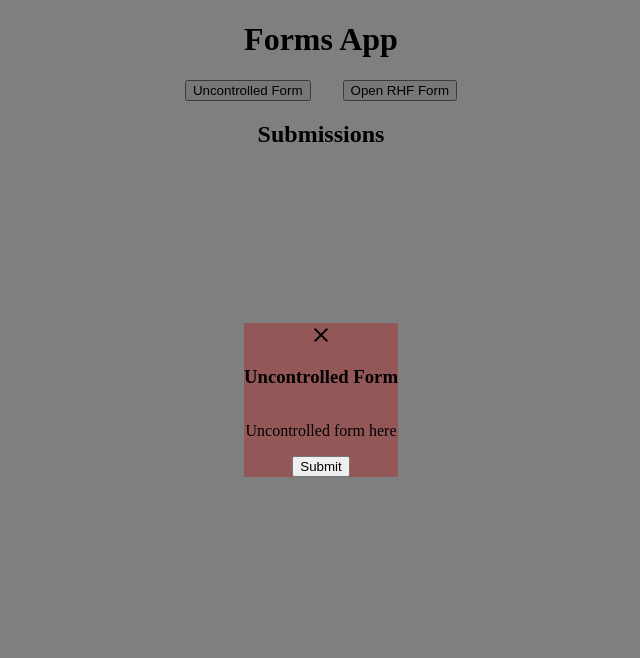
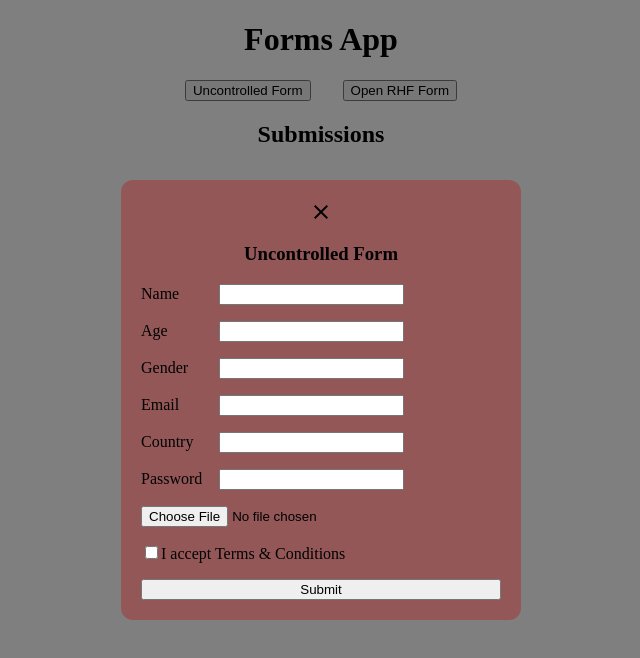
Before and after one commit to Natalia-1707/Forms, a React (Vite) app: page / in a window 1280 px wide. Both pictures are taken after a click on the button "Uncontrolled Form". Shown: the top 658 px of the page, without its empty margins (319-959 px from the left). Built offline with nearby package versions, Linux system fonts and the light colour scheme.

Commit message:
feat: make uncontrolled form and RHF Form

```diff
--- a/package.json
+++ b/package.json
@@ -13,6 +13,7 @@
   },
   "dependencies": {
     "@reduxjs/toolkit": "^2.12.0",
+    "i18n-iso-countries": "^7.14.0",
     "react": "^19.2.6",
     "react-dom": "^19.2.6",
     "react-hook-form": "^7.77.0",
--- a/src/App.tsx
+++ b/src/App.tsx
@@ -1,6 +1,6 @@
 import './App.css'
 import Header from './components/Header';
-import Main from './components/Main/Main'
+import Main from './components/main/Main'
 
 function App() {
   return (
--- a/src/components/Main/Main.tsx
+++ b/src/components/Main/Main.tsx
@@ -1,6 +1,8 @@
 import { useState } from "react";
 import "./main.css";
-import Modal from '../Modal/Modal'
+import Modal from '../modal/Modal'
+import UncontrolledForm from '../forms/UncontrolledForm'
+import RHFForm from '../forms/RHFForm'
 
 export default function Main() {
     const [modalType, setModalType] = useState<"uncontrolled" | "rhf" | null>(null);
@@ -23,9 +25,9 @@ export default function Main() {
                 onClose={() => setModalType(null)}
             >
                 {modalType === "uncontrolled" ? (
-                <p>Uncontrolled form here</p>
+                  <UncontrolledForm />
                 ) : (
-                <p>RHF form here</p>
+                  <RHFForm />
                 )}
             </Modal>
             )}
--- a/src/components/Modal/Modal.tsx
+++ b/src/components/Modal/Modal.tsx
@@ -14,7 +14,6 @@ export default function Modal({title, children, onClose}: ModalProps) {
             <span className="material-symbols-outlined" onClick={onClose}>close</span>
             <h3>{title}</h3>
             <div className="forms-field">{children}</div>
-            <button>Submit</button>
         </div>
       </div>
     )
--- a/src/components/Modal/modal.css
+++ b/src/components/Modal/modal.css
@@ -1,4 +1,8 @@
 .modal-wrapper {
+    width: 400px;
+    max-width: 90vw;
+    padding: 20px;
+    border-radius: 12px;
     display: flex;
     justify-content: center;
     align-items: center;
@@ -18,3 +22,25 @@
   align-items: center;
   z-index: 1000;
 }
+
+.forms-field {
+    width: 100%;
+}
+
+form  {
+  display: flex;
+  flex-direction: column;
+  gap: 1rem;
+}
+
+.input-div {
+  width: 100%;
+  display: flex;
+  justify-content: flex-start;
+  align-items: center;
+  gap: 0.5rem;
+}
+
+div label {
+    width: 70px;
+}
--- /dev/null
+++ b/src/components/forms/RHFForm.tsx
@@ -0,0 +1,77 @@
+import { useForm } from "react-hook-form";
+
+type FormValues = {
+  name: string;
+  age: number;
+  gender: string;
+  email: string;
+  country: string;
+  password: string;
+  image: FileList;
+  terms: boolean;
+};
+
+export default function RHFForm() {
+  const {
+    register,
+    handleSubmit,
+  } = useForm<FormValues>({
+    mode: "onChange",
+  });
+
+  const onSubmit = (data: FormValues) => {
+    console.log("RHF submit:", data);
+  };
+
+  return (
+    <form onSubmit={handleSubmit(onSubmit)}>
+      <div className="input-div">
+        <label>Name</label>
+        <input {...register("name", { required: true })} />
+      </div>
+
+      <div className="input-div">
+        <label>Age</label>
+        <input type="number" {...register("age", { required: true })} />
+      </div>
+
+      <div className="input-div">
+        <label>Gender</label>
+        <input {...register("gender")} />
+      </div>
+
+      <div className="input-div">
+        <label>Email</label>
+        <input {...register("email")} />
+      </div>
+
+      <div className="input-div">
+        <label>Country</label>
+        <input {...register("country")} />
+      </div>
+
+      <div className="input-div">
+        <label>Password</label>
+        <input type="password" {...register("password")} />
+      </div>
+
+      <div>
+        <label>Upload image</label>
+        <input
+          type="file"
+          accept="image/png, image/jpeg"
+          {...register("image")}
+        />
+      </div>
+
+      <div>
+        <label>
+          <input type="checkbox" {...register("terms")} />
+          I accept Terms & Conditions
+        </label>
+      </div>
+
+      <button type="submit">Submit</button>
+    </form>
+  );
+}
--- /dev/null
+++ b/src/components/forms/UncontrolledForm.tsx
@@ -0,0 +1,67 @@
+export default function UncontrolledForm () {
+    const handleSubmit = (e: React.FormEvent<HTMLFormElement>) => {
+    e.preventDefault();
+
+    const formData = new FormData(e.currentTarget);
+
+    const data = {
+      name: formData.get("name"),
+      age: formData.get("age"),
+      email: formData.get("email"),
+    };
+
+    console.log("Uncontrolled submit:", data);
+  };
+
+  return (
+    <form onSubmit={handleSubmit}>
+      <div className="input-div">
+        <label htmlFor="name">Name</label>
+        <input id="name" name="name" />
+      </div>
+
+      <div className="input-div">
+        <label htmlFor="age">Age</label>
+        <input id="age" name="age" />
+      </div>
+
+      <div className="input-div">
+        <label htmlFor="gender">Gender</label>
+        <input id="gender" name="gender" />
+      </div>
+
+      <div className="input-div">
+        <label htmlFor="email">Email</label>
+        <input id="email" name="email" />
+      </div>
+
+      <div className="input-div">
+        <label htmlFor="country">Country</label>
+        <input id="country" name="country" />
+      </div>
+
+      <div className="input-div">
+        <label htmlFor="password">Password</label>
+        <input id="password" name="password" />
+      </div>
+
+      <div>
+        <input
+          type="file"
+          accept="image/png, image/jpeg"
+          id="image"
+          name="image"
+        />
+      </div>
+
+      <div>
+        <label htmlFor="terms">
+          <input type="checkbox" id="terms" name="terms" />
+          I accept Terms & Conditions
+        </label>
+      </div>
+
+      <button type="submit">Submit</button>
+    </form>
+   );
+}
```
Also changed, not shown: 1 other file (tests, documents, lock files or other folders).
